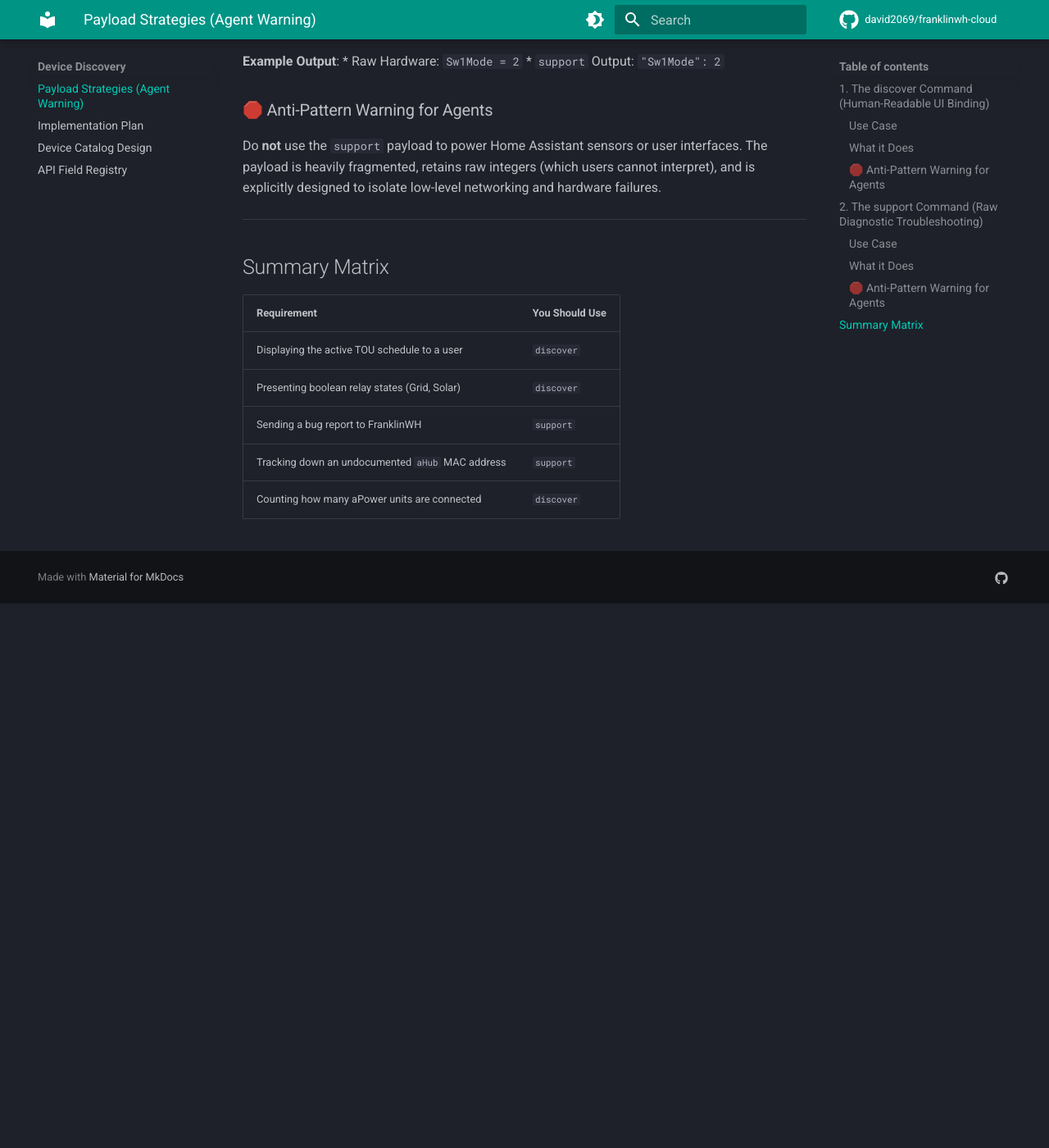
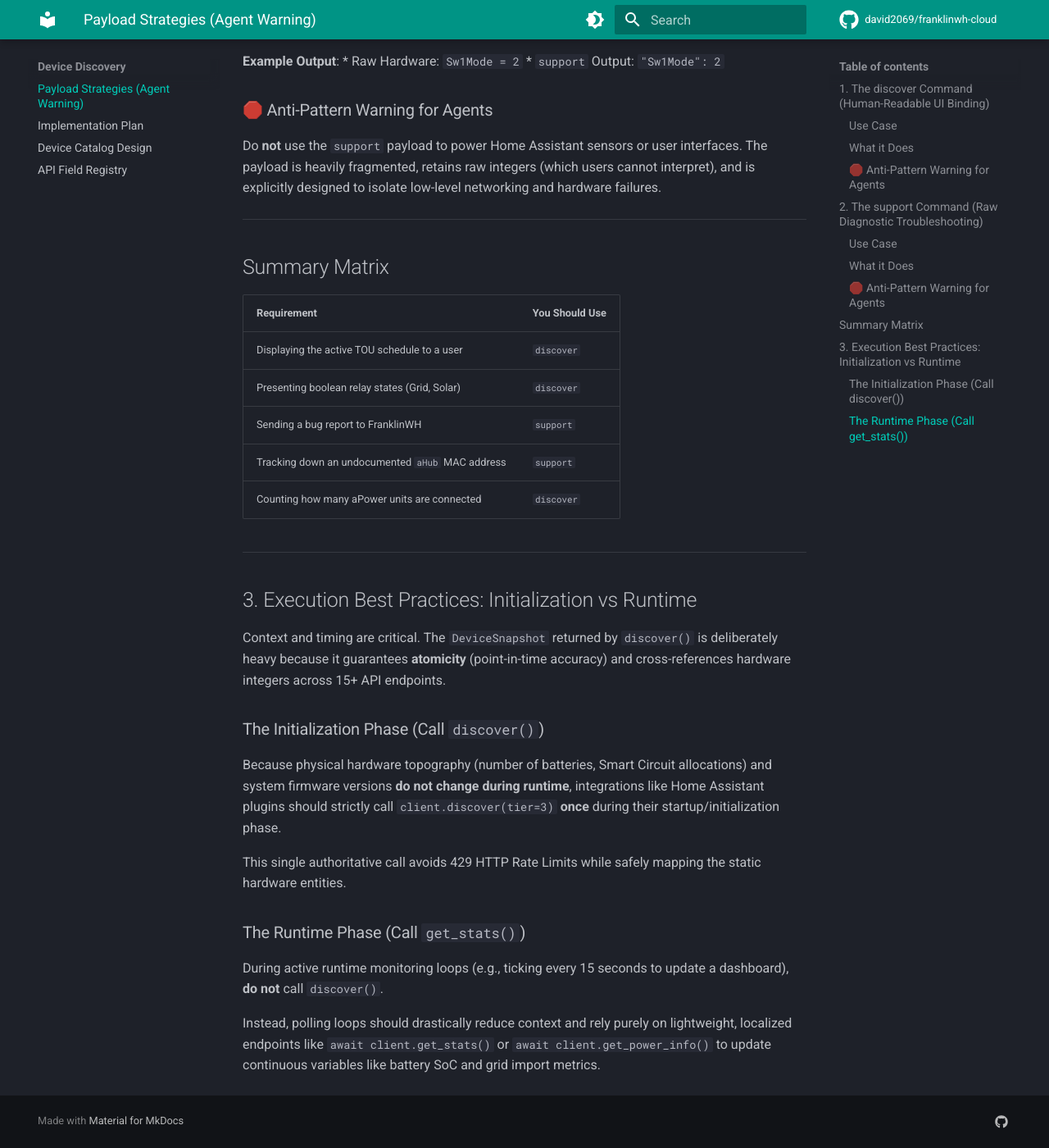
Before and after one commit to david2069/franklinwh-cloud, an MkDocs documentation site: the page built from docs/DISCOVER_VS_SUPPORT.md, in a window 1280 px wide and 1400 px high, scrolled down 1545 px. Shown: the whole window at 82% size. Built offline with MkDocs 1.6.1 and Material for MkDocs 9.7.7, drawn with Linux system fonts in a browser that asks for light colours; comment, search, counter and statistics services are not loaded; before the commit the page ends 2281 px from its top, so only the background shows below that.

Commit message:
docs: formalize 'discover' initialization best practices versus runtime polling anti-patterns

```diff
--- a/docs/DISCOVER_VS_SUPPORT.md
+++ b/docs/DISCOVER_VS_SUPPORT.md
@@ -53,3 +53,19 @@
 | Sending a bug report to FranklinWH | `support` |
 | Tracking down an undocumented `aHub` MAC address | `support` |
 | Counting how many aPower units are connected | `discover` |
+
+---
+
+## 3. Execution Best Practices: Initialization vs Runtime
+
+Context and timing are critical. The `DeviceSnapshot` returned by `discover()` is deliberately heavy because it guarantees **atomicity** (point-in-time accuracy) and cross-references hardware integers across 15+ API endpoints.
+
+### The Initialization Phase (Call `discover()`)
+Because physical hardware topography (number of batteries, Smart Circuit allocations) and system firmware versions **do not change during runtime**, integrations like Home Assistant plugins should strictly call `client.discover(tier=3)` **once** during their startup/initialization phase.
+
+This single authoritative call avoids 429 HTTP Rate Limits while safely mapping the static hardware entities.
+
+### The Runtime Phase (Call `get_stats()`)
+During active runtime monitoring loops (e.g., ticking every 15 seconds to update a dashboard), **do not** call `discover()`.
+
+Instead, polling loops should drastically reduce context and rely purely on lightweight, localized endpoints like `await client.get_stats()` or `await client.get_power_info()` to update continuous variables like battery SoC and grid import metrics.
```
